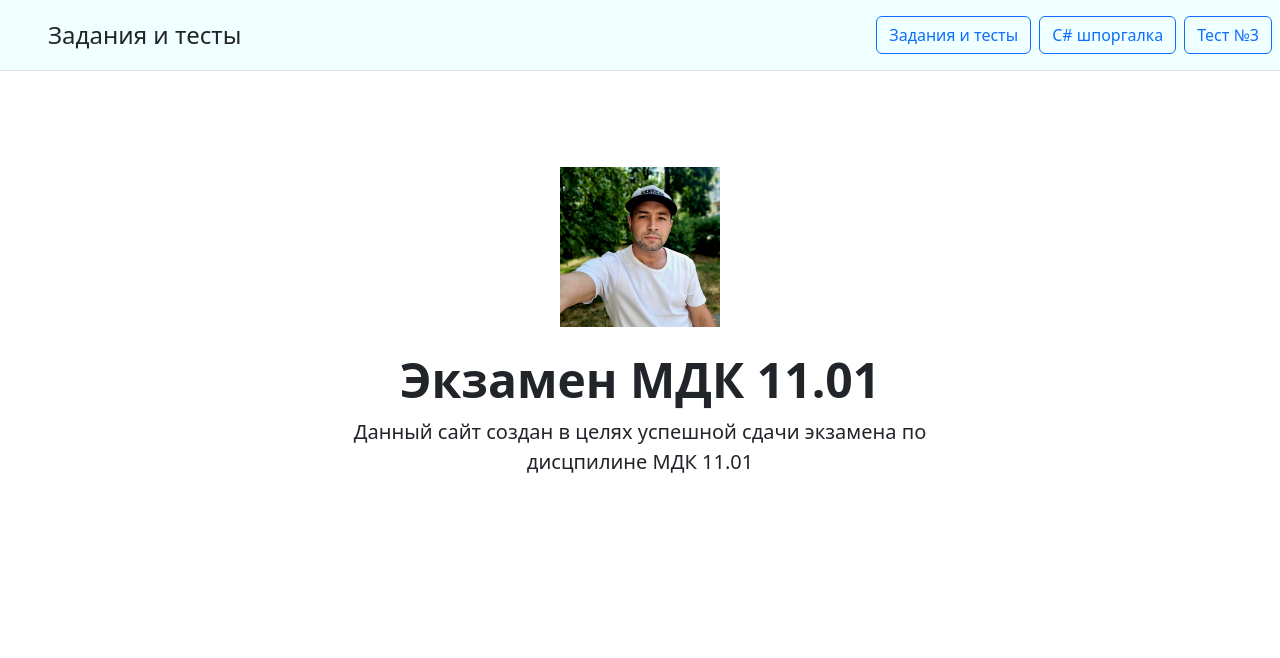
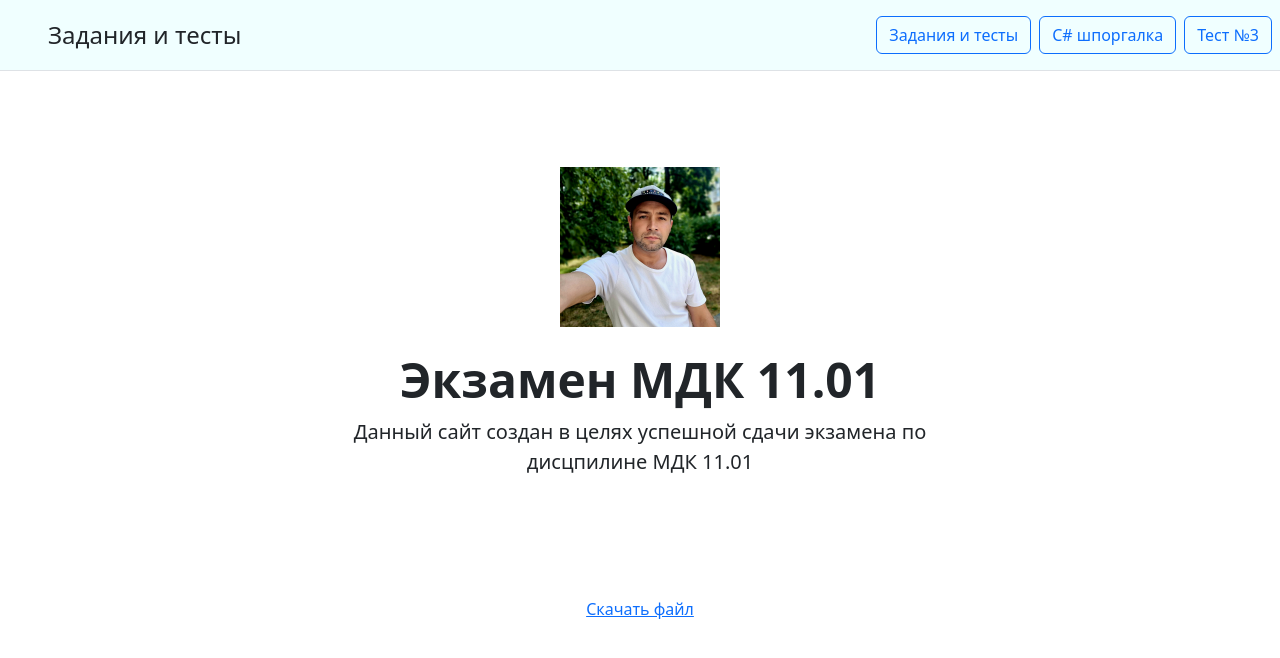
Before and after one commit to RedMooner/exam, a plain HTML site: page index.html in a window 1280 px wide. Shown: the top 658 px of the page. Drawn offline with nearby package versions, Linux system fonts and the light colour scheme.

Commit message:
Add files via upload

```diff
--- a/index.html
+++ b/index.html
@@ -49,6 +49,7 @@
             </div>
         </div>
         <main>
+            <a href="https://redmooner.github.io/exam/file.pdf">Скачать файл</a>
             <embed src="https://redmooner.github.io/exam/file.pdf" width="80%" height="1080" />
         </main>
         <footer class="d-flex flex-wrap justify-content-between
```
